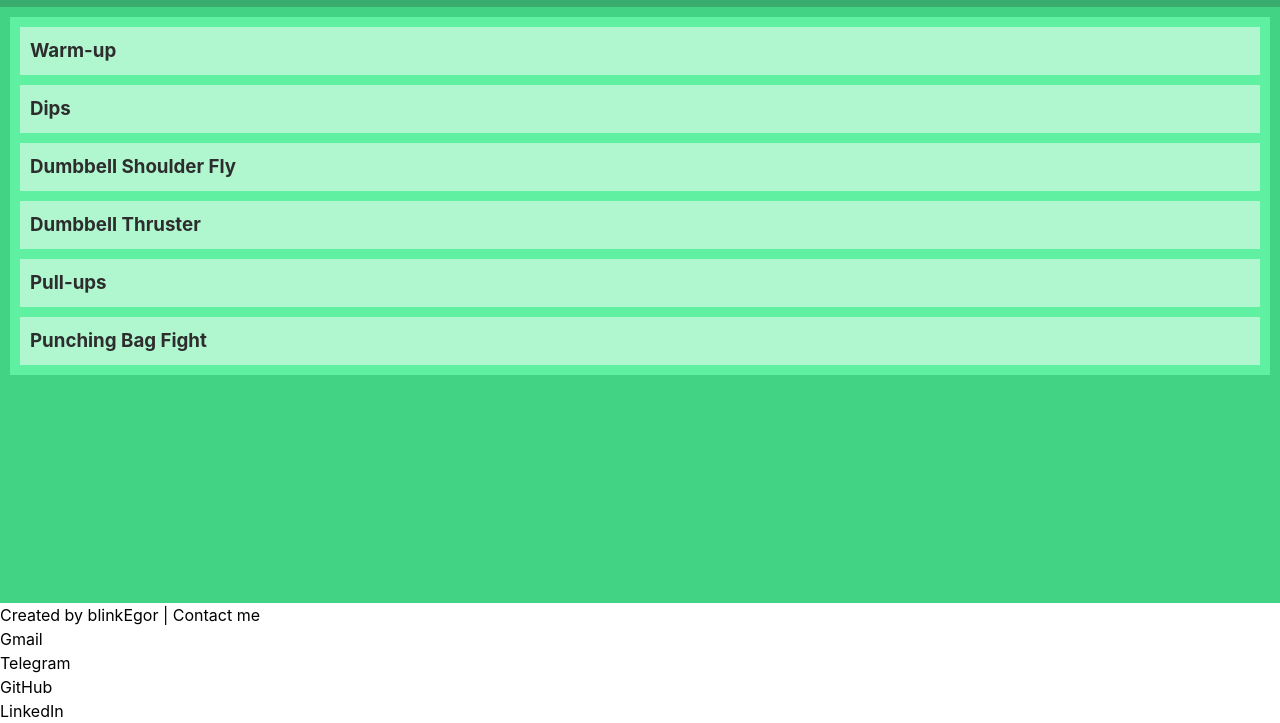
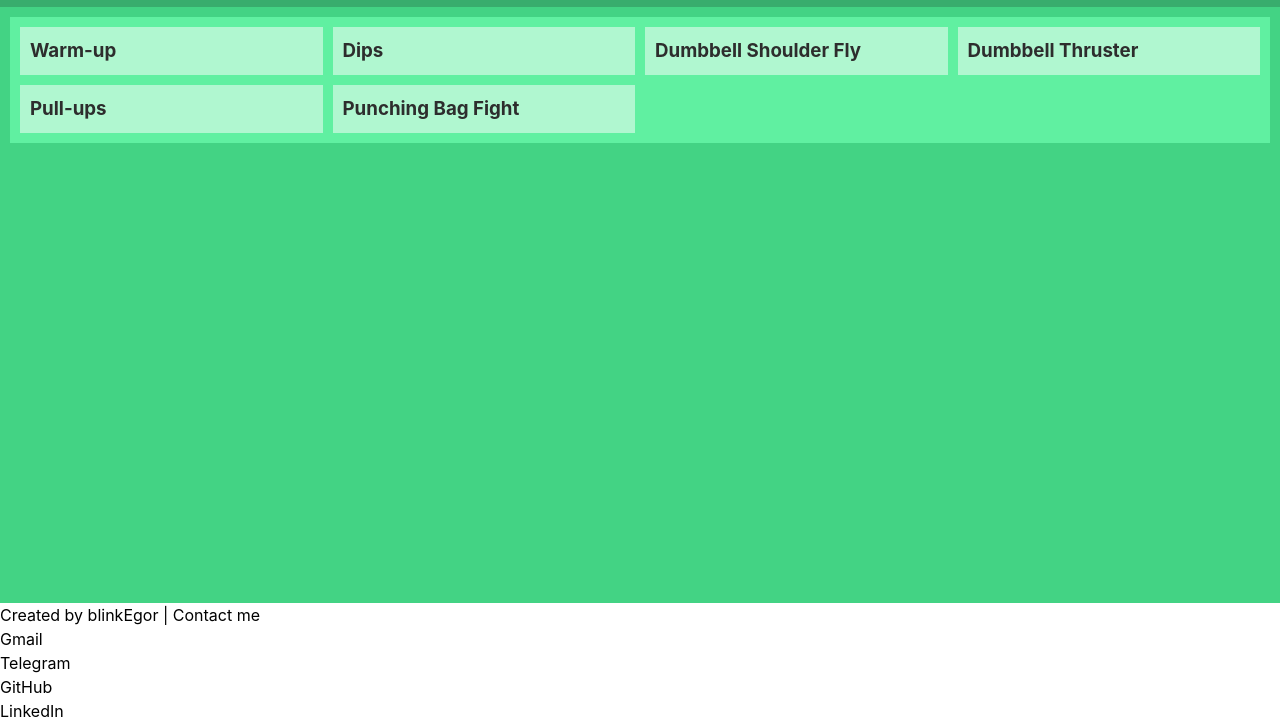
Before and after one commit to blinkEgor/SportTime_blink, a plain HTML site: page index.html in a window 1280 px wide. Shown: the part 77-800 px from the top of the page. Drawn offline with Linux system fonts and the light colour scheme.

```diff
--- a/src/styles/main.css
+++ b/src/styles/main.css
@@ -11,9 +11,15 @@ main article section {
     padding: 10px;
 }
 
-main section nav ul {
+main article section nav ul {
     display: grid;
     gap: 10px; /* Единый отступ между всеми элементами */
+    justify-content: center;
+    grid-template-columns: repeat(auto-fit, minmax(250px, 1fr));
+}
+
+main article section nav ul li {
+    width: 100%;
 }
 
 h3 {
```
